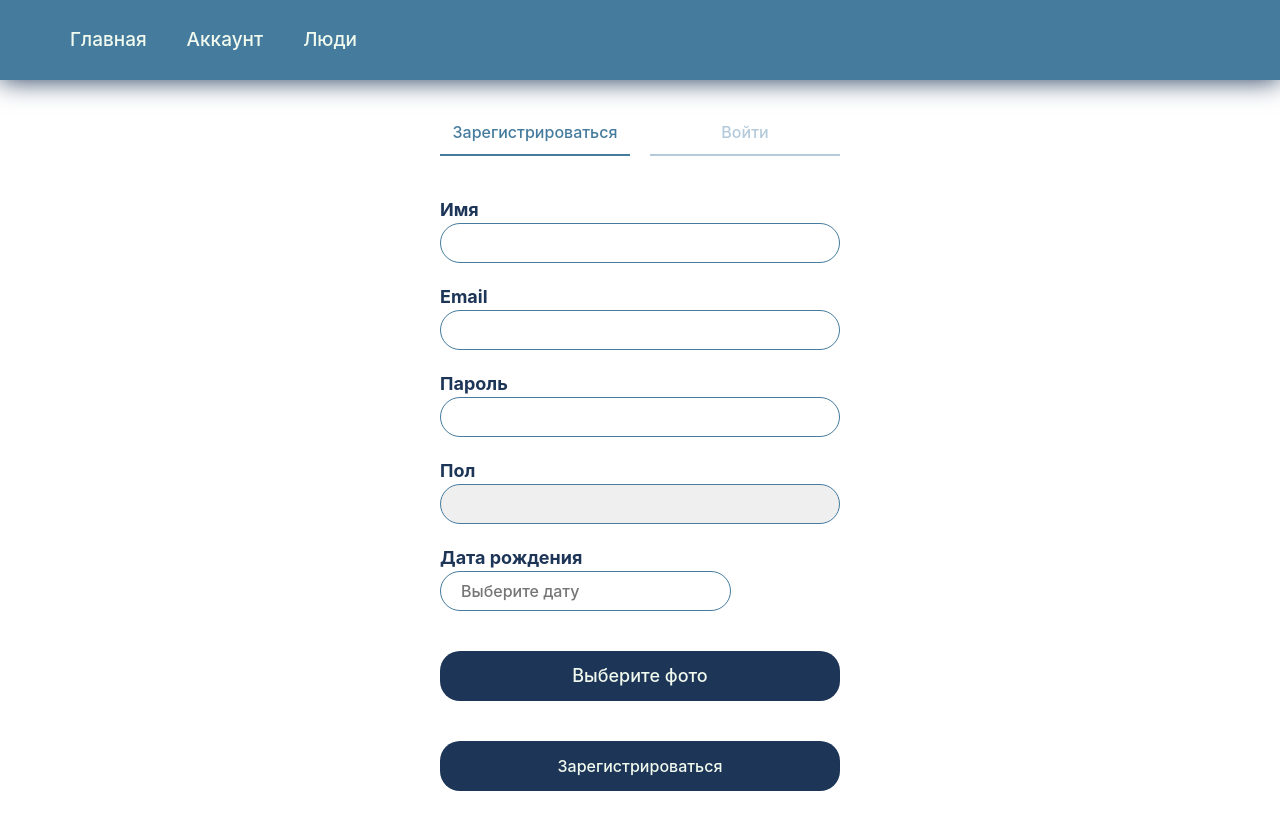
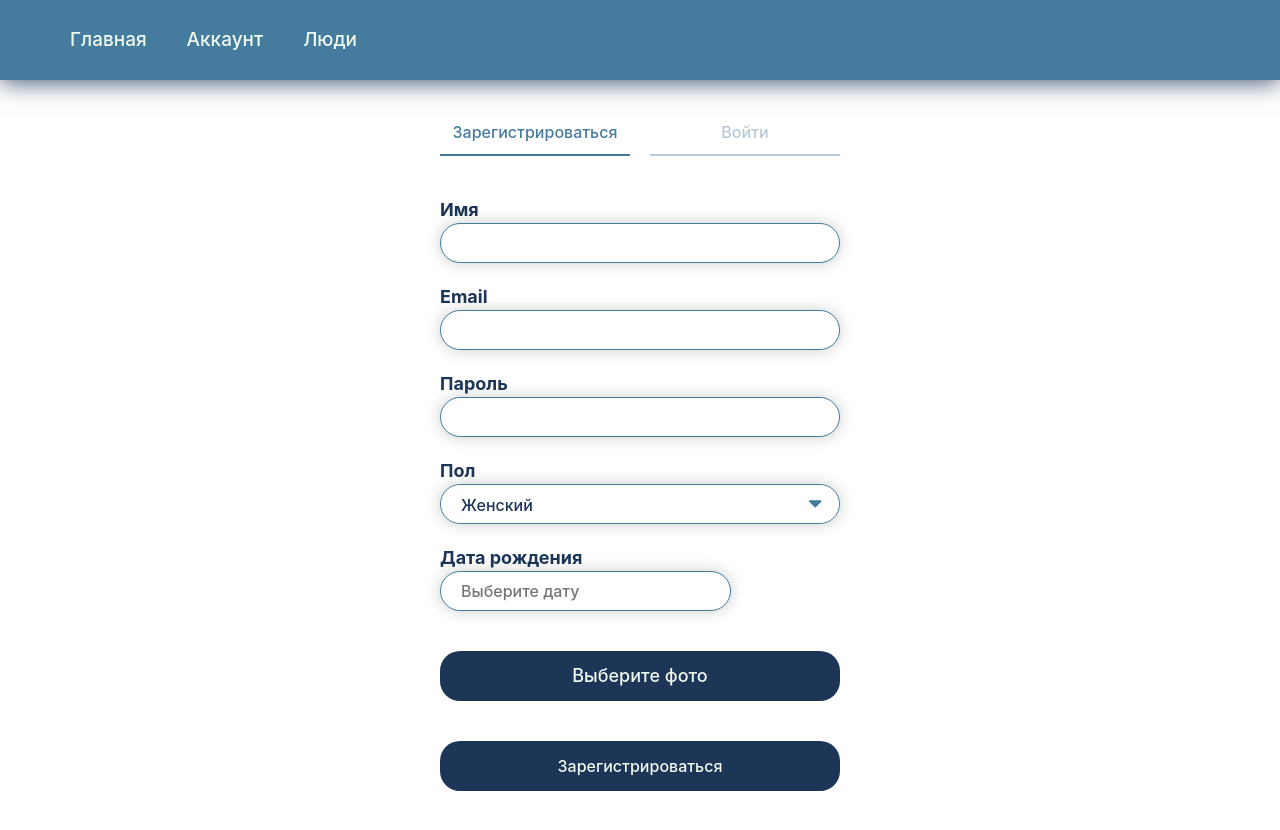
Before and after one commit to awwwrina/mern-auth, a React (Create React App) app in the folder client/: page / in a window 1280 px wide. Built offline with nearby package versions, Linux system fonts and the light colour scheme; the HTML template or start-up script is replaced by a standard one.

Commit message:
custom select input

```diff
--- a/client/src/assets/styles/_homepage.scss
+++ b/client/src/assets/styles/_homepage.scss
@@ -76,15 +76,15 @@
             border: 1px solid $blue;
             line-height: 40px;
             height: 40px;
-            // border-width: 0;
             outline: none;
             border-radius: 20px;
             color: $dark-blue;
             font-weight: 500;
             appearance: none;
-
-            &:focus {
-                border: 2px solid $blue;
+            box-shadow: 0 0 1em 0 rgba(0, 0, 0, 0.2);
+            &:hover::before {
+                color: rgba(255, 255, 255, 0.6);
+                background-color: rgba(255, 255, 255, 0.2);
             }
         }
         input[type='file'] {
@@ -107,3 +107,21 @@
     }
 
 }
+
+.select {
+  appearance: none;
+  border: 0;
+  outline: 0;
+  font: inherit;
+  padding: 0 4em 0 1em;
+  background: url('../img/icons/caret-down.svg') no-repeat right 0.8em center / 1.4em;
+  border-radius: 0.25em;
+  cursor: pointer;
+  &:focus {
+    outline: none;
+  }
+  /* Remove IE arrow */
+  &::-ms-expand {
+    display: none;
+  }
+}
--- a/client/src/components/forms/SelectInput.js
+++ b/client/src/components/forms/SelectInput.js
@@ -7,14 +7,15 @@ export const SelectInput = ({name, label, options, touched, errors}) => {
 	return (
 		<>
 			<Label name={name} label={label} />
-			<Field name={name} as="select">
-				<option disabled />
+
+				<Field name={name} as="select" className='select'>
 					{options.map((item) => (
 						<option key={item.value} value={item.value}>
 							{item.name}
 						</option>
 					))}
 				</Field>
+
 			<Errors errors={errors} touched={touched} name={name} />
 		</>
 	);
```
Also changed, not shown: client/src/assets/img/icons/caret-down.svg (added). Lines whose indentation alone changed are shown as unchanged.
